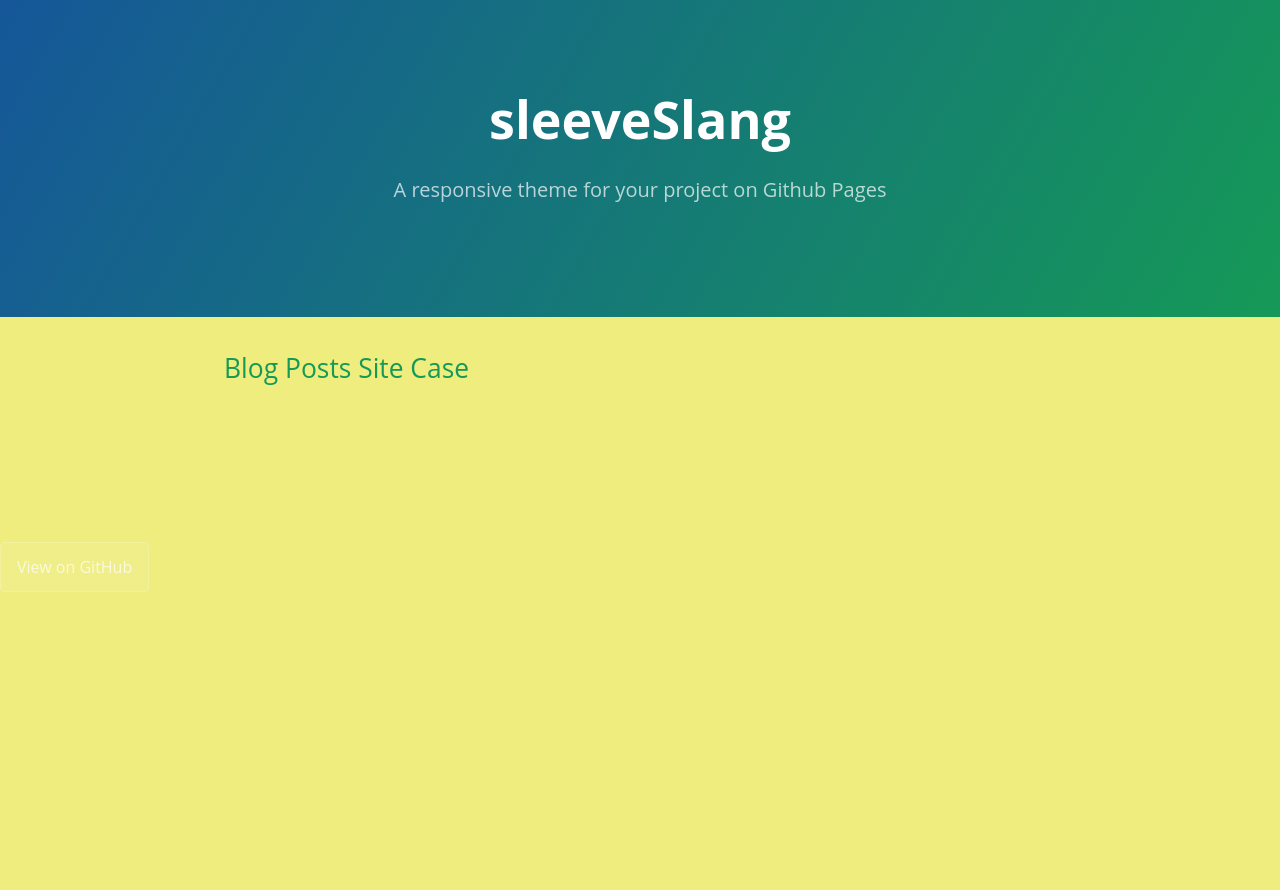
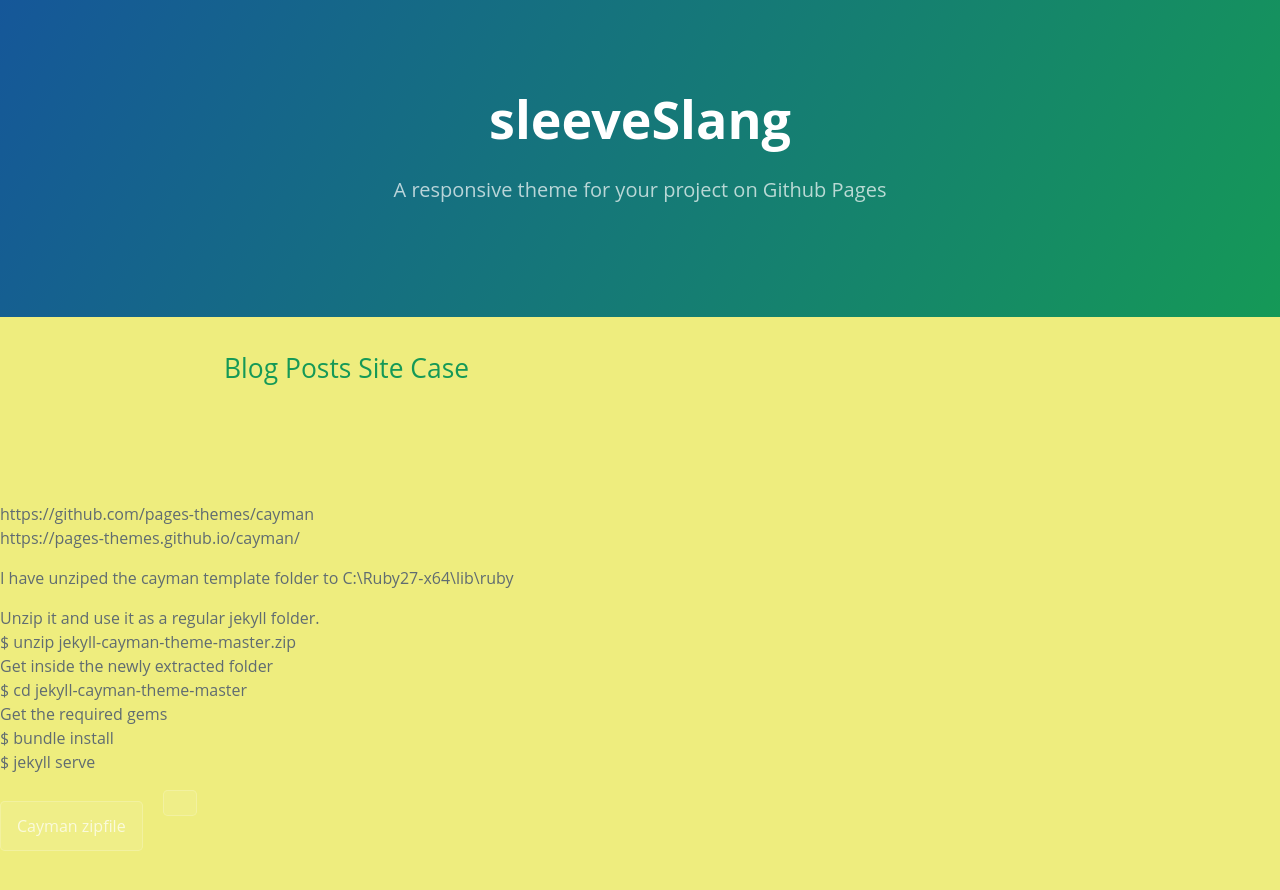
Before and after one commit to ledlightjungledStefan/Osterei, a Jekyll site: the page built from RukolaSeiteEins.markdown, in a window 1280 px wide. Shown: the top 890 px of the page. Built offline with Jekyll 4.4.1, drawn with Linux system fonts in a browser that asks for light colours.

Commit message:
Update publicdomainfolder.html

```diff
--- a/_layouts/publicdomainfolder.html
+++ b/_layouts/publicdomainfolder.html
@@ -24,7 +24,24 @@
 
     </section>
 <h3><br></h3>
-<p><br></p>
-<a href="#" class="btn">View on GitHub</a>
+<p>https://github.com/pages-themes/cayman<br>
+https://pages-themes.github.io/cayman/</p>
+<p>I have unziped the cayman template folder to C:\Ruby27-x64\lib\ruby<br></p>
+<p>Unzip it and use it as a regular jekyll folder.<br>
+
+$ unzip jekyll-cayman-theme-master.zip<br>
+
+Get inside the newly extracted folder<br>
+
+$ cd jekyll-cayman-theme-master<br>
+
+Get the required gems<br>
+
+$ bundle install<br>
+
+$ jekyll serve<br></p>
+
+<a href="https://github.com/pages-themes/cayman/zipball/master" class="btn">Cayman zipfile</a>
+    <a href="Osterei/assets/FirstStepsForRubyGemInstallation.pdf" class="btn"></a>
 </body>
 </html>
```
